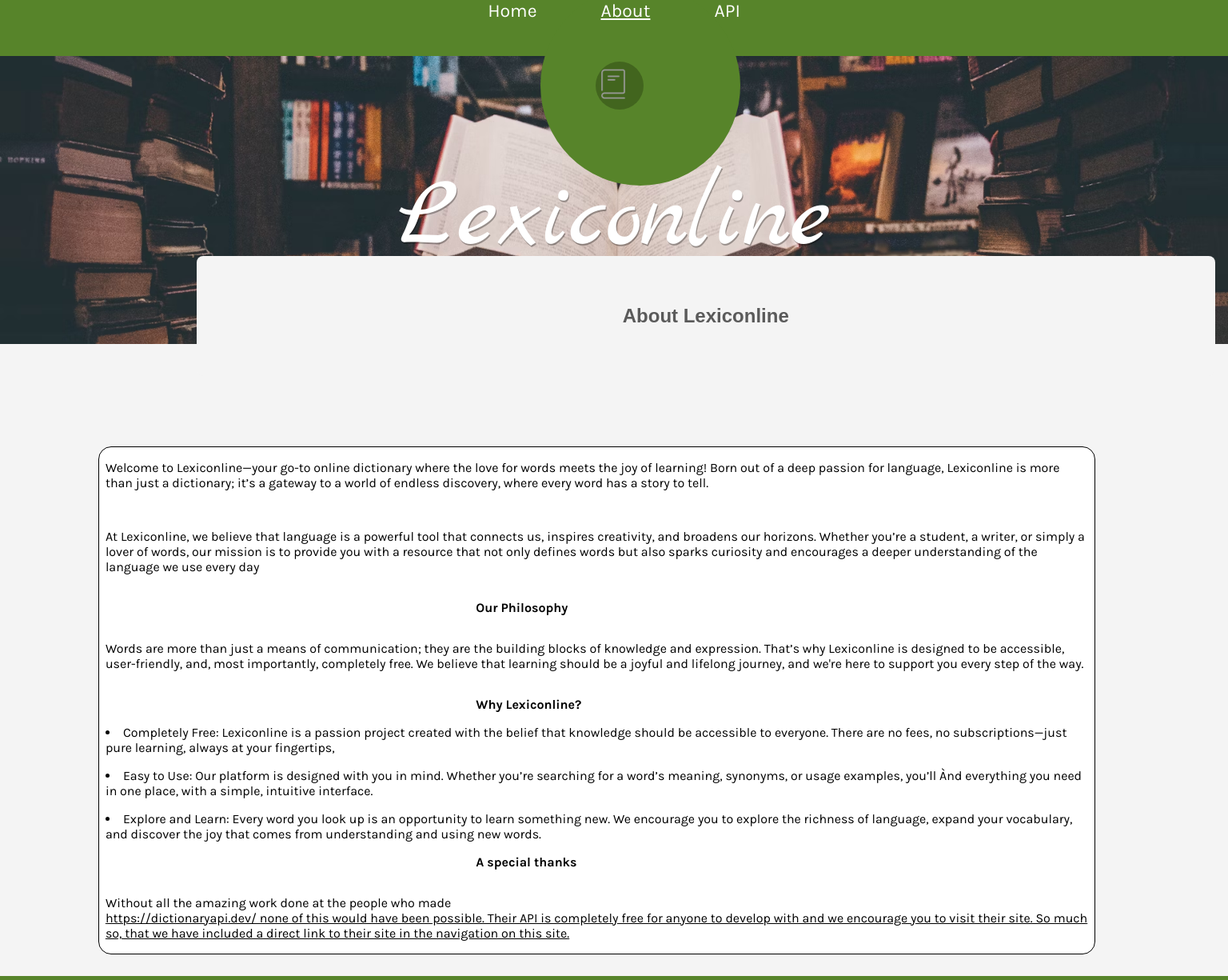
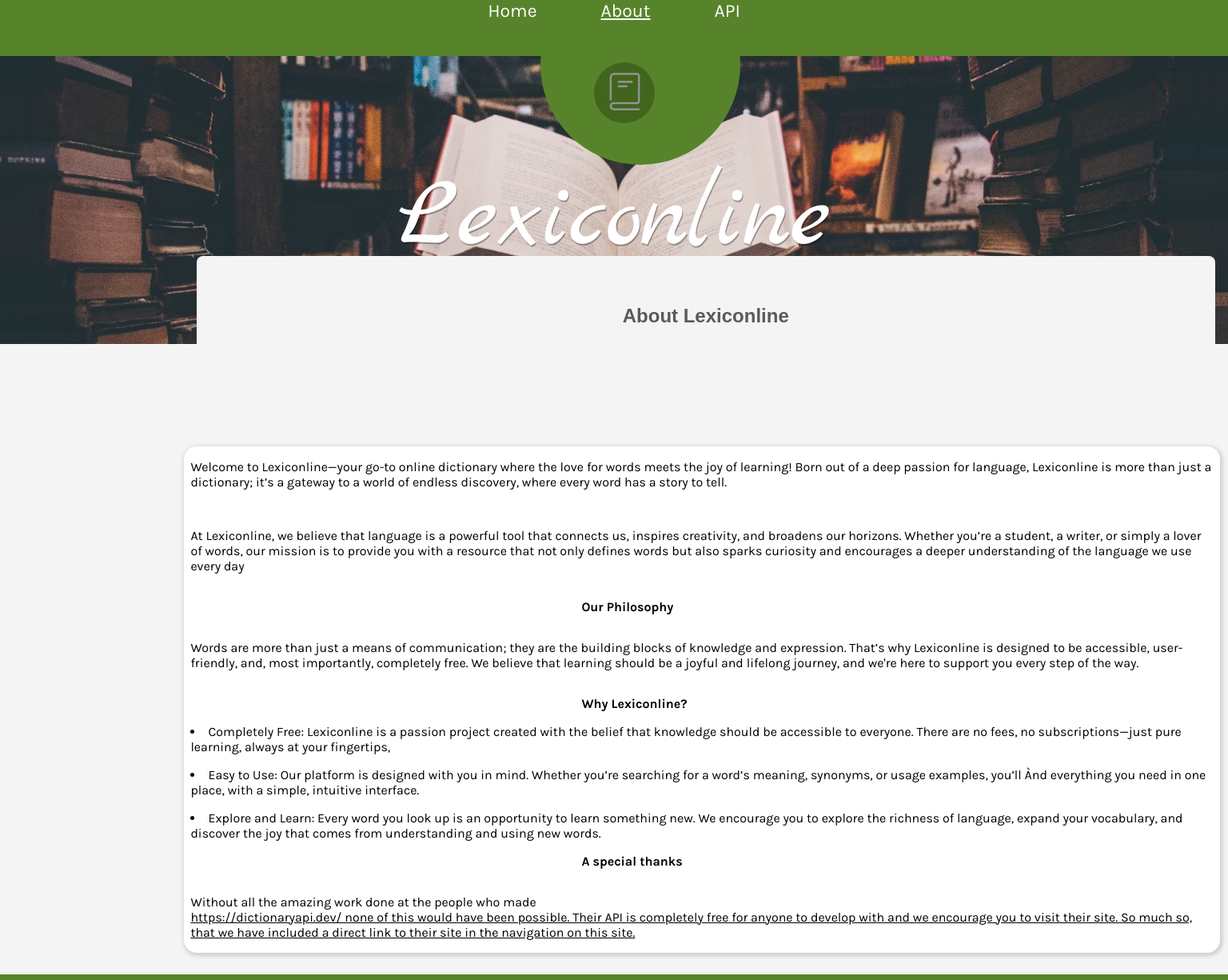
Before and after one commit to Chrstjan/React-Lexiconline, a React (Vite) app in the folder Lexiconline/: page /about in a window 1536 px wide. Shown: the top 1225 px of the page at 80% size. Built offline with nearby package versions, Linux system fonts and the light colour scheme.

Commit message:
Desktop Styling

```diff
--- a/Lexiconline/src/components/Header/HeaderCircle/HeaderCircle.module.scss
+++ b/Lexiconline/src/components/Header/HeaderCircle/HeaderCircle.module.scss
@@ -15,7 +15,7 @@
     @media (min-width: 1440px) {
       min-width: 250px;
       height: 250px;
-      margin-top: -5%;
+      margin-top: -6.7%;
       margin-left: 44%;
 
     }
@@ -26,18 +26,25 @@
     width: 75px;
     height: 75px;
     position: absolute;
-    top: 88%;
-    left: 38%;
+    top: 95%;
+    left: 40%;
 
     & {
       @media (min-width: 1440px) {
-        left: 48.5%;
-        top: 110%;
+        left: 48.4%;
+        top: 112%;
+        width: 76px !important;
+        height: 76px !important;
       }
     }
 
     img {
-      margin-left: 17%;
+      margin-left: 16% !important;
+
+      @media (min-width: 1440px) {
+        width: 10%;
+        margin-left: 15% !important;
+      }
     }
   }
 }
--- a/Lexiconline/src/components/Logo/Logo.module.scss
+++ b/Lexiconline/src/components/Logo/Logo.module.scss
@@ -19,6 +19,11 @@
     background: v.$light-green-color;
     border-radius: 100%;
 
+    @media (min-width: 1440px) {
+      width: 76px;
+      height: 76px;
+    }
+
     img {
       margin-top: 12%;
       margin-left: 5%;
--- a/Lexiconline/src/components/Main/Paper/Paper.module.scss
+++ b/Lexiconline/src/components/Main/Paper/Paper.module.scss
@@ -10,6 +10,11 @@
     margin-top: 8rem;
     margin-bottom: 1.7rem;
     padding: 0rem 0.5rem;
-    border: 1px solid #000;
+    box-shadow: 1.5px 2px 5px 2px #00000026;
     border-radius: 16px;
+
+    @media (min-width: 1440px) {
+        width: 1280px;
+        margin-left: 15%;
+    }
 }
--- a/Lexiconline/src/components/Main/Paper/PaperBody/PaperBody.module.scss
+++ b/Lexiconline/src/components/Main/Paper/PaperBody/PaperBody.module.scss
@@ -1,3 +1,4 @@
+@use "../../../../styles/mixins" as m;
 @use "../../../../styles/variables" as v;
 @use "../../../../styles/placeholders";
 
--- a/Lexiconline/src/components/Main/Paper/PaperBody/Word/WordInterjection/WordInterjection.jsx
+++ b/Lexiconline/src/components/Main/Paper/PaperBody/Word/WordInterjection/WordInterjection.jsx
@@ -3,6 +3,7 @@ import style from "./WordInterjection.module.scss";
 export const WordInterjection = ({word}) => {
     return (
         <>
+            <section className={style.wordWrapper}>
             <span className={style.interStyling}>
                 {word[2].partOfSpeech ? <h4>{word[2].partOfSpeech}:</h4>: null}
                 {word[2].definitions.map((def, index) => {
@@ -25,6 +26,7 @@ export const WordInterjection = ({word}) => {
                     )
                 })}
             </span>
+            </section>
         </>
     )
 }
--- a/Lexiconline/src/components/Main/Paper/PaperBody/Word/WordInterjection/WordInterjection.module.scss
+++ b/Lexiconline/src/components/Main/Paper/PaperBody/Word/WordInterjection/WordInterjection.module.scss
@@ -1,3 +1,7 @@
+.wordWrapper {
+
+}
+
 .interStyling {
     background: red;
 }
--- a/Lexiconline/src/components/Main/Paper/PaperBody/Word/WordNoun/WordNoun.jsx
+++ b/Lexiconline/src/components/Main/Paper/PaperBody/Word/WordNoun/WordNoun.jsx
@@ -3,6 +3,7 @@ import style from "./WordNoun.module.scss";
 export const WordNoun = ({word, headerText}) => {
     return (
         <>
+        <section className={style.wordWrapper}>
             <span>
                     {word[0].partOfSpeech ? <h4>{word[0].partOfSpeech}:</h4> : null}
                      {word[0].definitions.map((def, index) => {
@@ -31,6 +32,7 @@ export const WordNoun = ({word, headerText}) => {
                         )
                     })}
                 </span>
+        </section>
         </>
     )
 }
--- a/Lexiconline/src/components/Main/Paper/PaperBody/Word/WordNoun/WordNoun.module.scss
+++ b/Lexiconline/src/components/Main/Paper/PaperBody/Word/WordNoun/WordNoun.module.scss
@@ -1,5 +1,16 @@
-.wordStyling {
-    display: block;
-    width: 100%;
+
+
+.wordWrapper {
     border-bottom: 2px solid #00000071;
+    @media (min-width: 1440px) {
+        display: flex;
+        flex-direction: row;
+        justify-content: space-between;
+        gap: 25rem;
+    }
+
+    .wordStyling {
+        display: block;
+        width: 100%;
+    }
 }
--- a/Lexiconline/src/components/Main/Paper/PaperHeader/PaperHeader.module.scss
+++ b/Lexiconline/src/components/Main/Paper/PaperHeader/PaperHeader.module.scss
@@ -1,4 +1,5 @@
 @use "../../../../styles/mixins" as m;
+@use "../../../../styles/variables" as v;
 @use "../../../../styles/placeholders";
 
 .headerStyling {
@@ -10,5 +11,7 @@
 
     h2 {
         @extend %karma-font;
+        color: v.$dark-green-color;
+        text-transform: capitalize;
     }
 }
```
